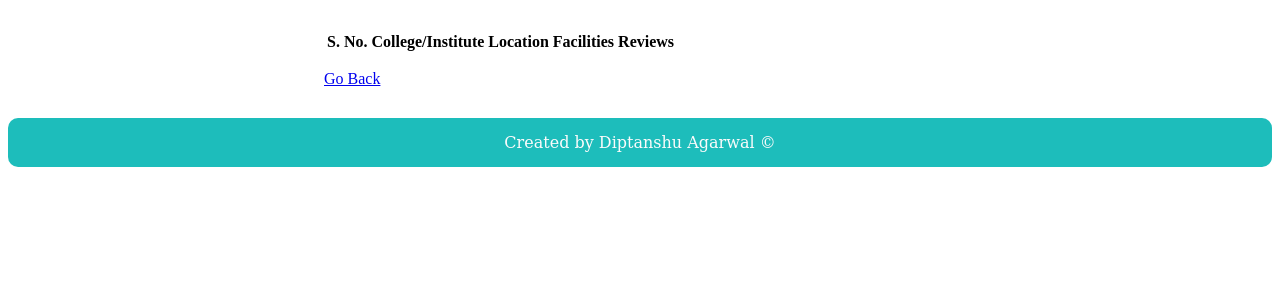
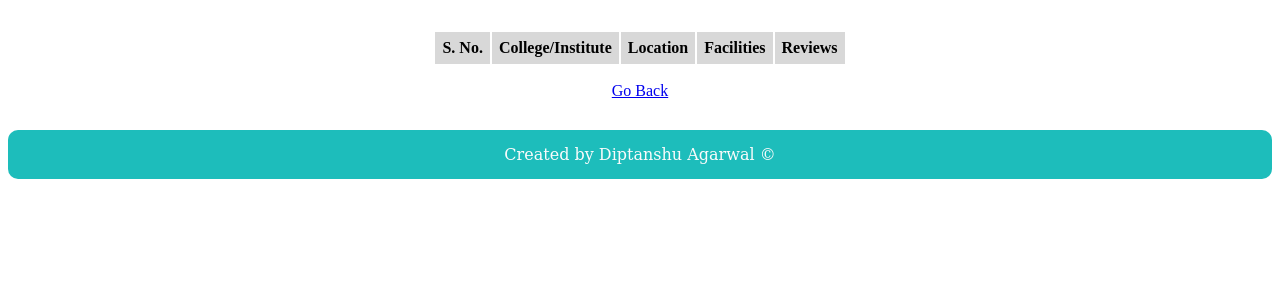
Before and after one commit to diptag/College-Data-Scrapper, a PHP site: page /result.php in a window 1280 px wide. Shown: the part 119-419 px from the top of the page. Run offline with PHP 8.4, Linux system fonts and the light colour scheme; lists and menus that the app fills with data are empty.

Commit message:
Added properties to style.css for result.php

```diff
--- a/style.css
+++ b/style.css
@@ -10,10 +10,12 @@ h1, #footer-text {
 }
 
 #main {
-	margin:30px 25%;
+	margin: 30px auto;
 }
 
 form {
+	margin-left: auto;
+	margin-right: auto;
 	border-style: ridge;
 	padding: 20px;
 	border-radius: 10px;
@@ -41,6 +43,23 @@ form {
 	color: #FF0004;
 }
 
+table {
+	margin-left: auto;
+	margin-right: auto;
+}
+
+tr:nth-child(odd) {
+	background-color: #D8D8D8;
+}
+
+td, th {
+	padding: 7px;
+}
+
+#back {
+	text-align: center;
+}
+
 footer {
 	text-align: center;
 }
```
